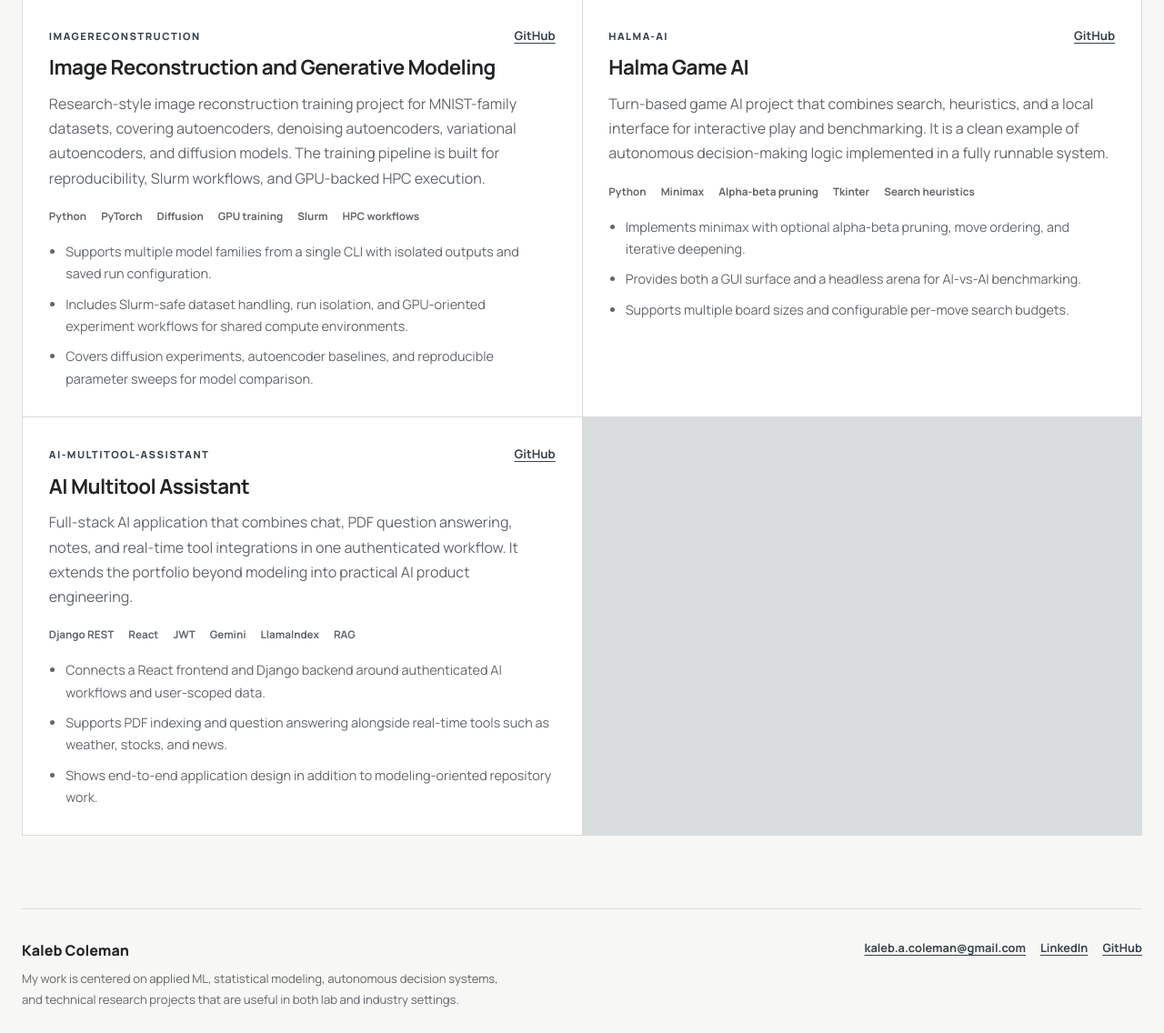
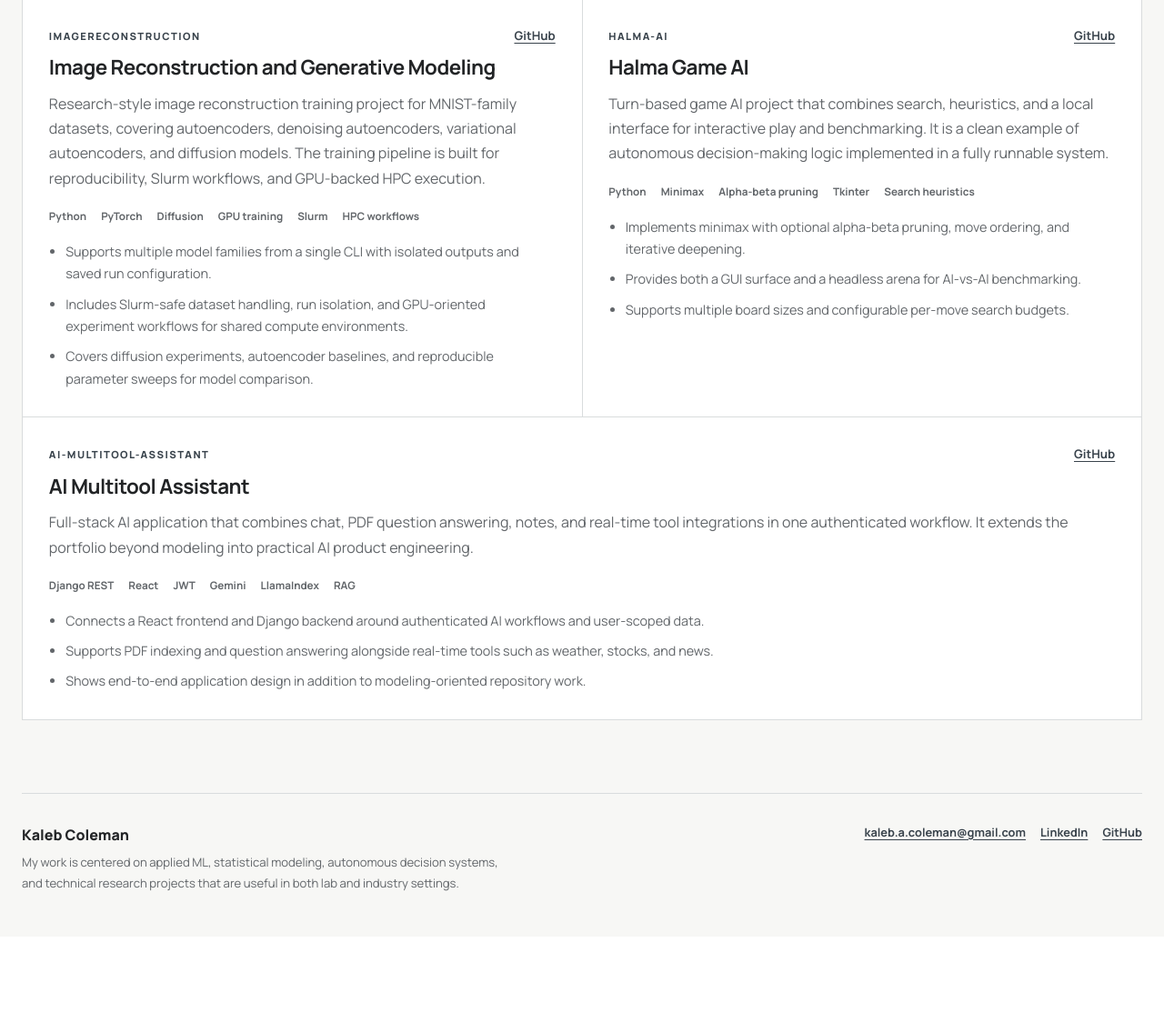
Before and after one commit to kalebcoleman/portfolio, a Flask app: page /projects in a window 1280 px wide. Shown: the part 5364-6500 px from the top of the page at 91% size. After the commit the page ends 6344 px from the top, so only its background shows below. Run offline with Flask 3, Linux system fonts and the light colour scheme.

Commit message:
Fill final desktop project grid row

```diff
--- a/static/css/base.css
+++ b/static/css/base.css
@@ -166,3 +166,7 @@ figcaption { color: var(--muted); font-size: .78rem; margin-top: .6rem; }
     #research.section-block.panel, #nau-capstone.section-block.panel { padding-top: 1.5rem; }
     #research figure, #nau-capstone figure { margin: .35rem 0; }
 }
+
+@media (min-width: 651px) {
+    .project-grid > .project-card-detailed:last-child:nth-child(odd) { grid-column: 1 / -1; }
+}
--- a/templates/base.html
+++ b/templates/base.html
@@ -24,7 +24,7 @@
     <link rel="preconnect" href="https://fonts.googleapis.com">
     <link rel="preconnect" href="https://fonts.gstatic.com" crossorigin>
     <link href="https://fonts.googleapis.com/css2?family=Fraunces:opsz,wght@9..144,600;9..144,700&family=Manrope:wght@400;500;600;700;800&display=swap" rel="stylesheet">
-    <link rel="stylesheet" href="{{ url_for('static', filename='css/base.css', v='20261029') }}">
+    <link rel="stylesheet" href="{{ url_for('static', filename='css/base.css', v='20261029b') }}">
 </head>
 <body>
     <a class="skip-link" href="#main-content">Skip to content</a>
```
